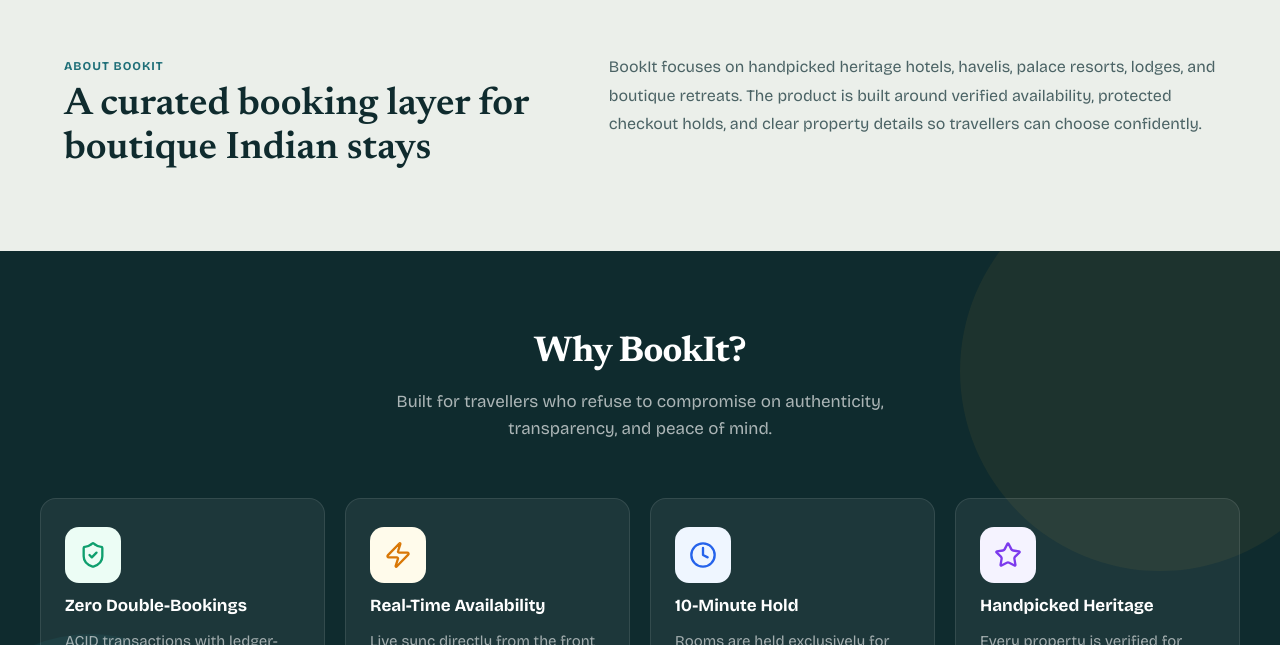
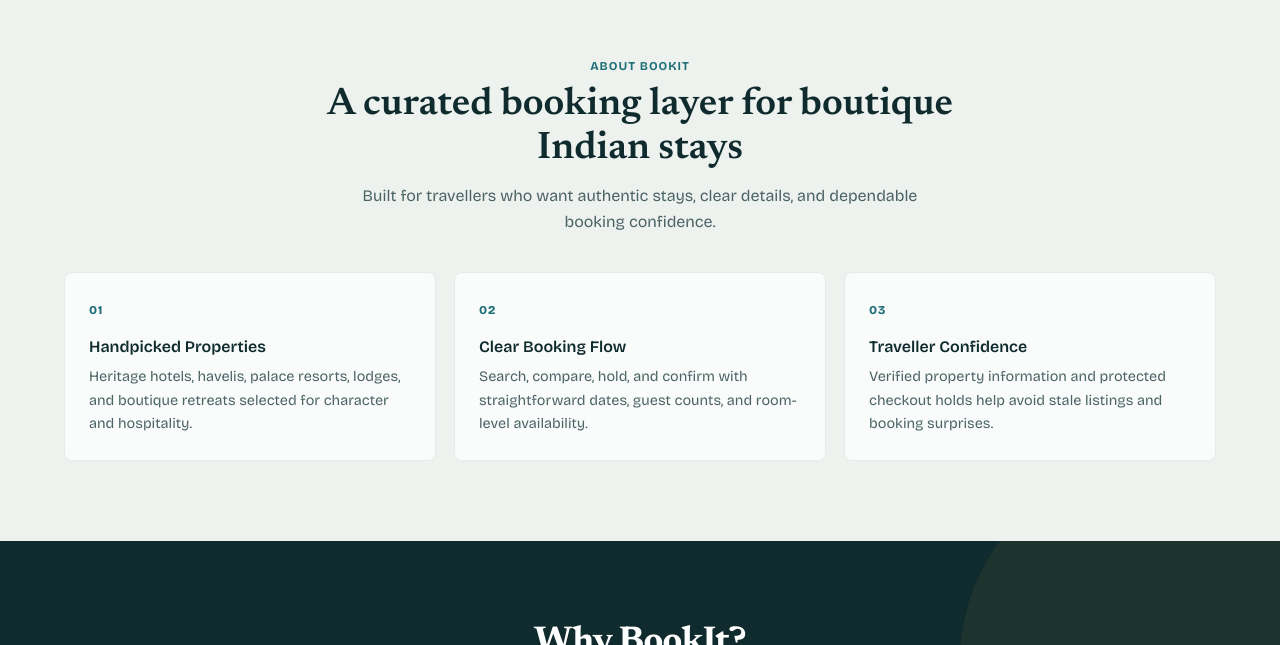
Before and after one commit to JayPrajapati-03/BookIt, a React (Vite) app in the folder apps/web/: page / in a window 1280 px wide. Shown: the part 1995-2640 px from the top of the page. Built offline with nearby package versions, Linux system fonts and the light colour scheme; no server answers.

Commit message:
style: refine about section layout

```diff
--- a/apps/web/src/components/home/LandingInfo/LandingInfo.module.css
+++ b/apps/web/src/components/home/LandingInfo/LandingInfo.module.css
@@ -130,30 +130,51 @@
 }
 
 .aboutSection {
-  background: var(--color-sand);
+  background: #eef2ef;
 }
 
-.aboutGrid {
+.aboutCards {
   display: grid;
-  grid-template-columns: minmax(0, 0.9fr) minmax(0, 1.1fr);
-  gap: 48px;
-  align-items: start;
+  grid-template-columns: repeat(3, minmax(0, 1fr));
+  gap: 18px;
 }
 
-.copy {
+.aboutCard {
+  border: 1px solid rgba(15, 43, 46, 0.08);
+  border-radius: 8px;
+  background: rgba(255, 255, 255, 0.72);
+  padding: 24px;
+}
+
+.aboutStat {
+  display: inline-flex;
+  color: var(--color-tide);
+  font-size: 0.75rem;
+  font-weight: 800;
+  letter-spacing: 0.08em;
+  margin-bottom: 18px;
+}
+
+.aboutCard h3 {
+  color: var(--color-lagoon);
+  font-size: 1rem;
+  margin: 0 0 8px;
+}
+
+.aboutCard p {
   color: var(--text-secondary);
-  font-size: 1rem;
-  line-height: 1.8;
+  font-size: 0.9rem;
+  line-height: 1.65;
   margin: 0;
 }
 
 @media (max-width: 820px) {
-  .sectionHeader,
-  .aboutGrid {
+  .sectionHeader {
     display: block;
   }
 
-  .destinationGrid {
+  .destinationGrid,
+  .aboutCards {
     grid-template-columns: 1fr;
   }
 }
--- a/apps/web/src/components/home/LandingInfo/LandingInfo.tsx
+++ b/apps/web/src/components/home/LandingInfo/LandingInfo.tsx
@@ -84,16 +84,41 @@
   if (variant === 'about') {
     return (
       <section id="about" className={`${styles.section} ${styles.aboutSection}`}>
-        <div className={`${styles.inner} ${styles.aboutGrid}`}>
-          <div>
+        <div className={styles.inner}>
+          <div className={`${styles.sectionHeader} ${styles.centerHeader}`}>
             <span className={styles.eyebrow}>About BookIt</span>
             <h2 className={styles.title}>A curated booking layer for boutique Indian stays</h2>
+            <p className={styles.subtitle}>
+              Built for travellers who want authentic stays, clear details, and dependable booking
+              confidence.
+            </p>
           </div>
-          <p className={styles.copy}>
-            BookIt focuses on handpicked heritage hotels, havelis, palace resorts, lodges, and
-            boutique retreats. The product is built around verified availability, protected checkout
-            holds, and clear property details so travellers can choose confidently.
-          </p>
+          <div className={styles.aboutCards}>
+            <div className={styles.aboutCard}>
+              <span className={styles.aboutStat}>01</span>
+              <h3>Handpicked Properties</h3>
+              <p>
+                Heritage hotels, havelis, palace resorts, lodges, and boutique retreats selected
+                for character and hospitality.
+              </p>
+            </div>
+            <div className={styles.aboutCard}>
+              <span className={styles.aboutStat}>02</span>
+              <h3>Clear Booking Flow</h3>
+              <p>
+                Search, compare, hold, and confirm with straightforward dates, guest counts, and
+                room-level availability.
+              </p>
+            </div>
+            <div className={styles.aboutCard}>
+              <span className={styles.aboutStat}>03</span>
+              <h3>Traveller Confidence</h3>
+              <p>
+                Verified property information and protected checkout holds help avoid stale
+                listings and booking surprises.
+              </p>
+            </div>
+          </div>
         </div>
       </section>
     );
--- a/apps/web/src/components/layout/AppFooter/AppFooter.module.css
+++ b/apps/web/src/components/layout/AppFooter/AppFooter.module.css
@@ -177,3 +177,59 @@
   flex: 0 0 auto;
   margin-top: 2px;
 }
+
+.contactForm {
+  display: grid;
+  gap: 8px;
+}
+
+.contactInput,
+.contactTextarea {
+  width: 100%;
+  border: 1px solid rgba(148, 163, 184, 0.3);
+  border-radius: 6px;
+  background: rgba(255, 255, 255, 0.06);
+  color: #ffffff;
+  font: inherit;
+  font-size: 0.8125rem;
+  padding: 9px 10px;
+  outline: none;
+}
+
+.contactInput::placeholder,
+.contactTextarea::placeholder {
+  color: #94a3b8;
+}
+
+.contactInput:focus,
+.contactTextarea:focus {
+  border-color: #38bdf8;
+  background: rgba(255, 255, 255, 0.09);
+}
+
+.contactTextarea {
+  resize: vertical;
+  min-height: 78px;
+}
+
+.contactSubmit {
+  display: inline-flex;
+  align-items: center;
+  justify-content: center;
+  gap: 7px;
+  border: 0;
+  border-radius: 6px;
+  background: var(--color-marigold, #d97706);
+  color: #111827;
+  cursor: pointer;
+  font: inherit;
+  font-size: 0.8125rem;
+  font-weight: 700;
+  padding: 10px 12px;
+  transition: filter 0.15s ease, transform 0.15s ease;
+}
+
+.contactSubmit:hover {
+  filter: brightness(1.06);
+  transform: translateY(-1px);
+}
--- a/apps/web/src/components/layout/AppFooter/AppFooter.tsx
+++ b/apps/web/src/components/layout/AppFooter/AppFooter.tsx
@@ -1,6 +1,6 @@
 import React from 'react';
 import { Link } from 'react-router-dom';
-import { Heart, Mail, Phone, ShieldCheck } from 'lucide-react';
+import { Heart, Mail, Phone, Send, ShieldCheck } from 'lucide-react';
 import styles from './AppFooter.module.css';
 
 export const AppFooter: React.FC = () => {
@@ -121,31 +121,40 @@
           <div id="contact" className={styles.contactCol}>
             <h4 className={styles.colTitle}>Contact Us</h4>
             <p className={styles.contactCopy}>
-              Questions before booking? Reach the right desk.
+              Send a quick query and our desk will get back to you.
             </p>
-            <div className={styles.footerContactList}>
-              <a
-                href="mailto:support@bookit.example?subject=Booking%20support"
-                className={styles.footerContactItem}
-              >
-                <Mail size={15} />
-                Booking support
-              </a>
-              <a
-                href="mailto:partners@bookit.example?subject=List%20my%20property"
-                className={styles.footerContactItem}
-              >
-                <Mail size={15} />
-                List your property
-              </a>
-              <a
-                href="mailto:hello@bookit.example?subject=General%20enquiry"
-                className={styles.footerContactItem}
-              >
-                <Mail size={15} />
-                General enquiry
-              </a>
-            </div>
+            <form
+              className={styles.contactForm}
+              action="mailto:support@bookit.example"
+              method="post"
+              encType="text/plain"
+            >
+              <input
+                className={styles.contactInput}
+                type="text"
+                name="name"
+                placeholder="Your name"
+                aria-label="Your name"
+              />
+              <input
+                className={styles.contactInput}
+                type="email"
+                name="email"
+                placeholder="Email address"
+                aria-label="Email address"
+              />
+              <textarea
+                className={styles.contactTextarea}
+                name="message"
+                placeholder="Write your query..."
+                aria-label="Write your query"
+                rows={3}
+              />
+              <button className={styles.contactSubmit} type="submit">
+                <Send size={14} />
+                Send Query
+              </button>
+            </form>
           </div>
         </div>
 
```
